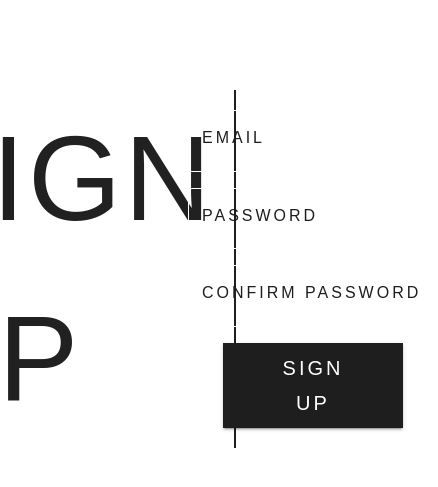
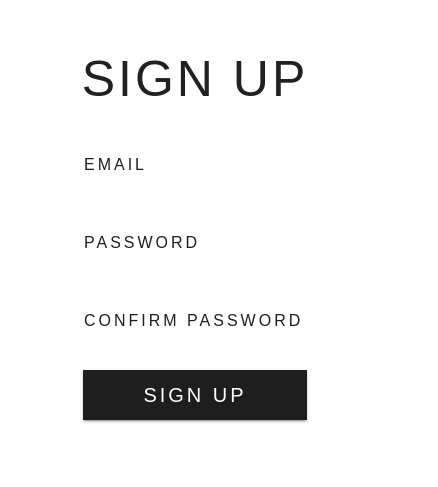
Before and after one commit to mark-p7/NoteTed, a Next.js app: page /signup in a window 390 px wide. Shown: the part 153-640 px from the top of the page, 438 px wide, since content can reach past the window. Built offline with nearby package versions, Linux system fonts and the light colour scheme; no server answers.

Commit message:
added mobile responsiveness to signup page

```diff
--- a/pages/signup/index.js
+++ b/pages/signup/index.js
@@ -55,6 +55,41 @@ const SignupLoginButton = styled(Button)({
         color: '#1E1E1E',
         background: 'white',
         padding: '7.5px 70px'
+    }
+});
+
+const SignupTitle = styled('h1')({
+    fontFamily: "'Poppins', sans-serif",
+    fontWeight: '400',
+    letterSpacing: '3px',
+    padding: '0px 20px 0px 0px',
+    margin: '0',
+    position: 'absolute',
+    bottom: '0',
+    right: '0',
+    fontSize: '120px',
+    ['@media (max-width:680px)']: { // eslint-disable-line no-useless-computed-key
+        fontSize: '80px',
+        right: 'auto',
+        width: 'auto',
+        padding: '0',
+        width: '100%',
+        textAlign: 'center'
+    },
+    ['@media (max-width:450px)']: { // eslint-disable-line no-useless-computed-key
+        fontSize: '50px',
+    }
+});
+
+const BodyContainer = styled('div')({
+    display: 'grid',
+    gridTemplateColumns: '60% 40%',
+    width: '900px',
+    ['@media (max-width:680px)']: { // eslint-disable-line no-useless-computed-key
+        gridTemplateColumns: 'none',
+        gridTemplateRows: '30% 70%',
+        height: '90vh',
+        width: '400px'
     }
 });
 
@@ -122,27 +157,20 @@ function Signup() {
                 <title>Signup</title>
                 <link rel="icon" href="/favicon.ico" />
             </Head>
-            <div style={{ display: 'grid', gridTemplateColumns: '60% 40%', width: '900px' }}>
+            <BodyContainer>
                 <div style={{ position: 'relative', width: 'auto' }}>
-                    <h1 style={{
-                        fontFamily: "'Poppins', sans-serif",
-                        fontWeight: '400',
-                        letterSpacing: '3px',
-                        padding: '0px 20px 0px 0px',
-                        margin: '0',
-                        position: 'absolute',
-                        bottom: '0',
-                        right: '0',
-                        fontSize: '120px',
-
-                    }}>
+                    <SignupTitle>
                         SIGN UP
-                    </h1>
+                    </SignupTitle>
                 </div>
                 <Box
                     sx={{
                         borderLeft: '2.5px solid #1E1E1E',
-                        padding: '20px'
+                        padding: '20px',
+                        height: '320px',
+                        '@media screen and (max-width: 450px)': {
+                            borderLeft: 'none',
+                        },
                     }}
                 >
                     <Stack
@@ -158,7 +186,7 @@ function Signup() {
                             type="text"
                             helperText={emailAuthErrorHelperText}
                             onChange={(e) => { handleEmailChange(e); setEmailAuthErrorHelperText(""); setEmailAuthError(false) }}
-                            inputProps = {inputTextProps}
+                            inputProps={inputTextProps}
                         />
                         <CssTextField
                             error={signUpError}
@@ -167,7 +195,7 @@ function Signup() {
                             type="password"
                             helperText={passwordHelperText}
                             onChange={(e) => { handlePasswordChange(e); setPasswordHelperText(""); setSignUpError(false) }}
-                            inputProps = {inputTextProps}
+                            inputProps={inputTextProps}
                         />
                         <CssTextField
                             error={signUpError}
@@ -176,7 +204,7 @@ function Signup() {
                             type="password"
                             helperText={passwordHelperText}
                             onChange={(e) => { handlePasswordCheckChange(e); setPasswordHelperText(""); setSignUpError(false) }}
-                            inputProps = {inputTextProps}
+                            inputProps={inputTextProps}
                         />
 
                         <SignupLoginButton
@@ -187,7 +215,7 @@ function Signup() {
                         </SignupLoginButton>
                     </Stack>
                 </Box>
-            </div>
+            </BodyContainer>
         </div>
     )
 }
```
